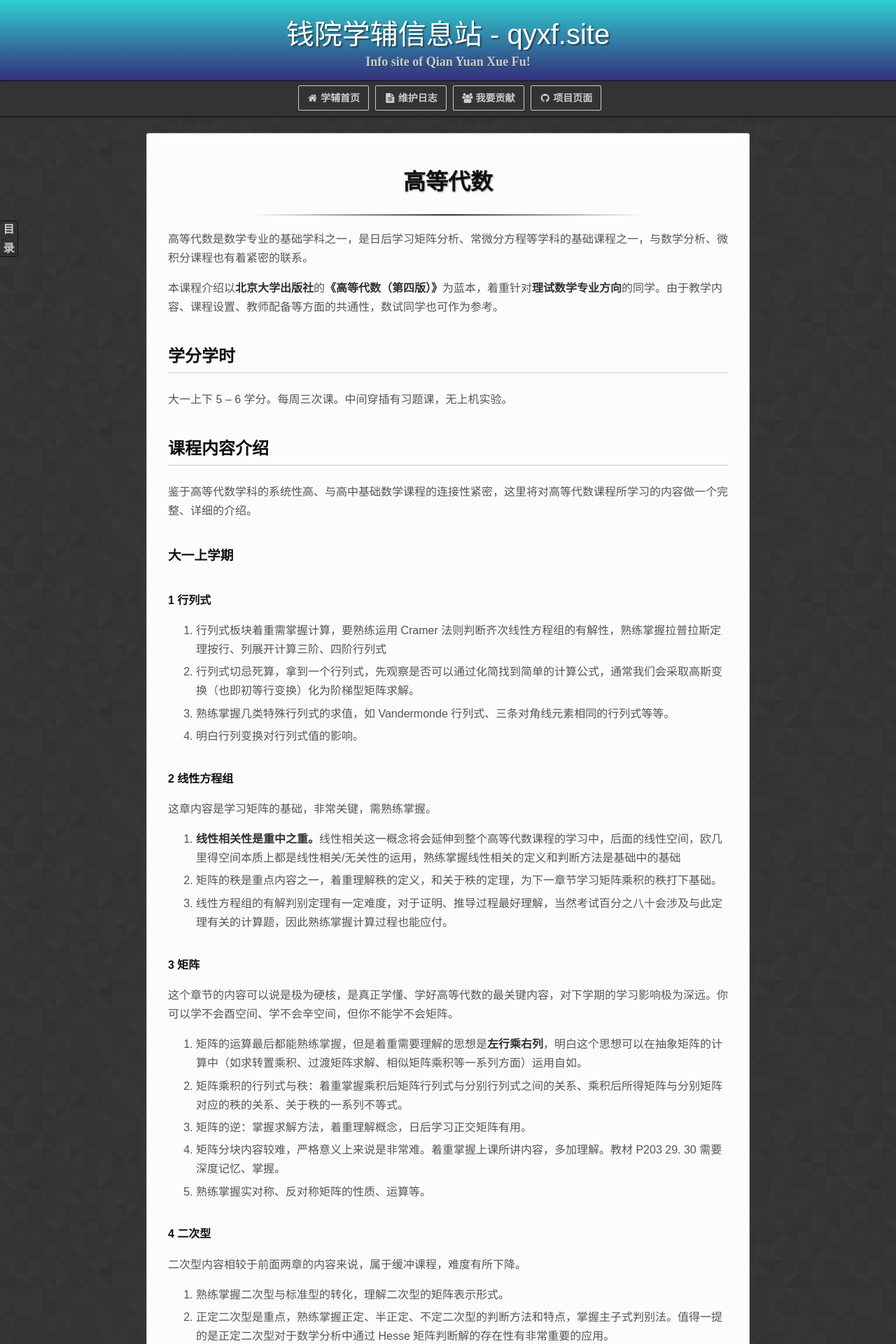
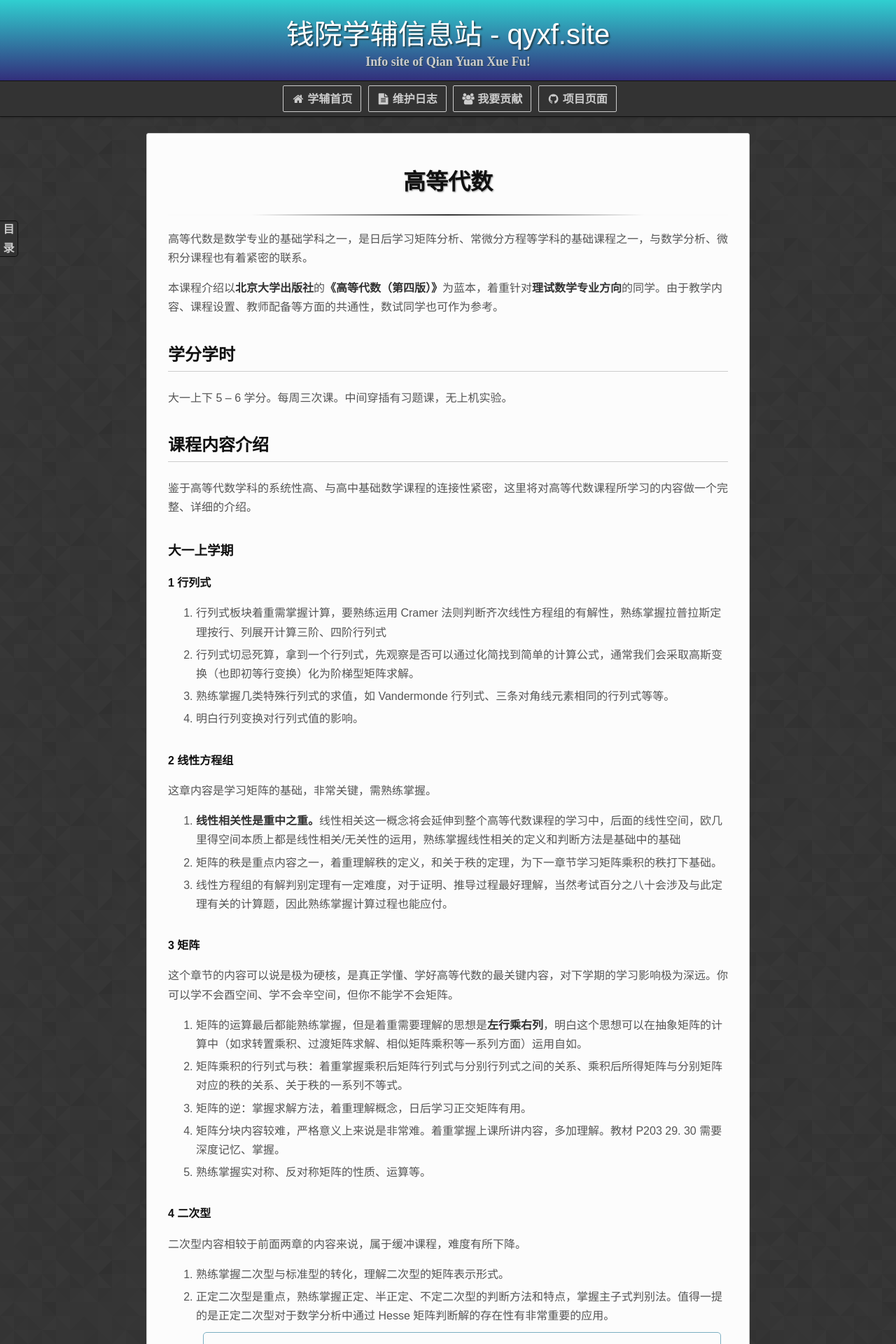
Before and after one commit to qyxf/qyxf.github.io, a Jekyll site: the page built from course/higher-algebra.md, in a window 1280 px wide. Shown: the top 1920 px of the page at 70% size. Built offline with Jekyll 4.4.1, drawn with Linux system fonts in a browser that asks for light colours; some web fonts are replaced; our own code applies the rules of GitHub Pages for plain Markdown files; formulas are drawn with MathJax 3; comment, search, counter and statistics services are not loaded.

Commit message:
CSS: typography refinement
Former-commit-id: 58b23ad8b359a272c2cca9c30593921dd63a97e2

```diff
--- a/_sass/leap-month.scss
+++ b/_sass/leap-month.scss
@@ -189,11 +189,12 @@ header {
     padding: 10px 12px;
     margin-top: 6px;
     line-height: 14px;
-    font-size: 14px;
+    font-size: 1em;
     color: $light-border-color;
     font-weight: bold;
     display: inline-block;
     text-align: center;
+    @media print, screen and (max-width: 480px) { font-size: small; }
     &:hover {
       color: $highlight-color;
     } }
@@ -233,7 +234,9 @@ section {
   @media print, screen and (max-width: 480px) {
     margin-top: 40px; }
   h2, h3, h4 {
-    padding-top: 1.1em; }
+    padding-top: 1em;
+    + h3, + h4 {
+      padding-top: 0; }}
   h1 {
       text-shadow: 1px 1px 2px rgba(0, 0, 0, 0.4);
       text-align: center;
@@ -242,10 +245,9 @@ section {
   h2 {
       border-bottom: 1px solid $light-border-color;
       padding-bottom: 10px; }
-  u {
-    text-underline-position: under; }
-  li + li {
-    margin-top: 5px; }
+  u { text-underline-position: under; }
+  li p { margin-bottom: 5px; }
+  li + li { margin-top: 5px; }
   &> p > img {
     max-width: 90%;
     display: block;
@@ -260,8 +262,7 @@ section {
     margin: 10px;
     padding: 12px 10px 7px;
     font-size: 0.9em;
-    & > * {
-      margin-bottom: 5px; } } }
+    & > * { margin-bottom: 5px; } } }
   .footnotes {
     background: linear-gradient(to top left, rgba(255, 140, 0, .4), rgba(144, 238, 144, .4));
     border: 1px solid $light-border-color;
```
